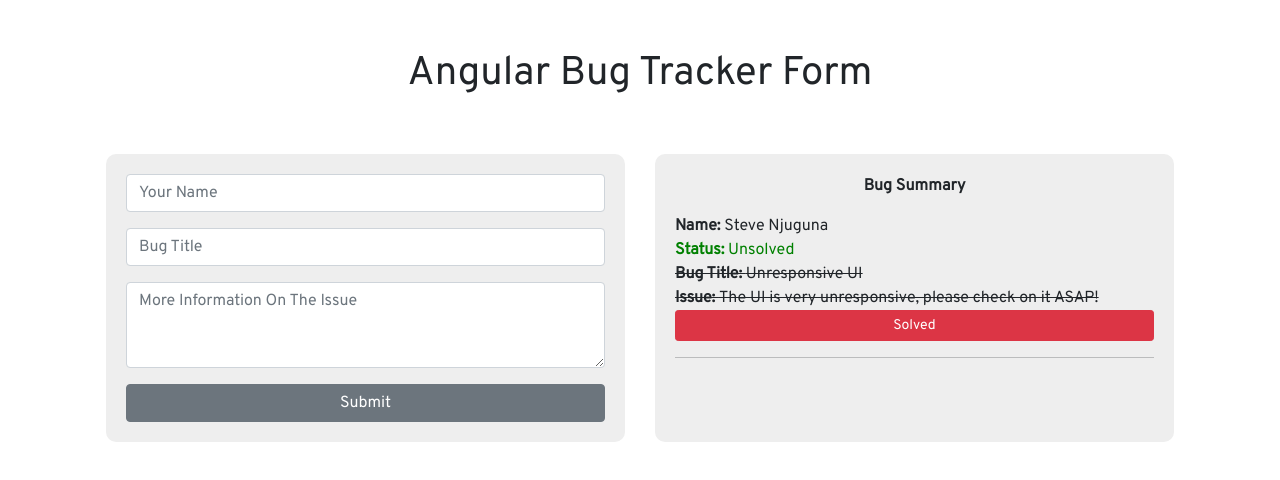
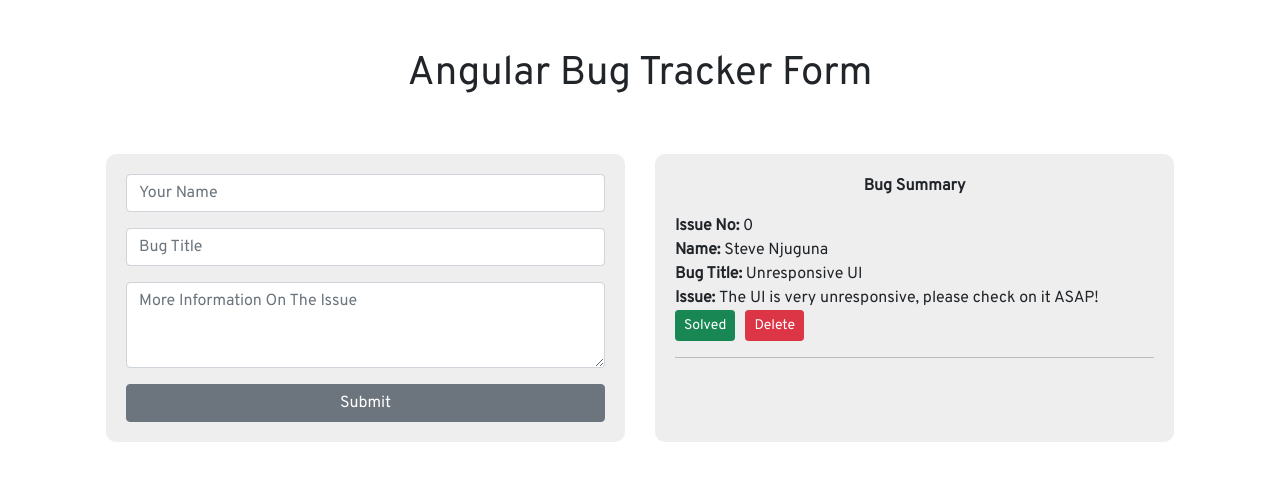
Before and after one commit to steve-njuguna-k/Bug-Tracker-Form, an Angular app: page / in a window 1280 px wide. Shown: the top 480 px of the page. Built offline with nearby package versions, Linux system fonts and the light colour scheme.

Commit message:
Modified the bahaviour of the summary

```diff
--- a/src/app/components/bug-form/bug-form.component.css
+++ b/src/app/components/bug-form/bug-form.component.css
@@ -12,11 +12,13 @@
 }
 
 .bugs .status{
-    color: #dd0000;
+    display: none;
 }
+
 
 .bugs.done .status{
     color: green;
+    display: inline;
 }
 
 .bugs.done .content{
@@ -26,3 +28,7 @@
 .bugs.done .bugTitle{
     text-decoration: line-through;
 }
+
+.btn-success{
+    margin-right: 10px;
+}
--- a/src/app/components/bug-form/bug-form.component.html
+++ b/src/app/components/bug-form/bug-form.component.html
@@ -19,13 +19,13 @@
         <div class="col column-2">
             <b><p class="text-center"> Bug Summary</p></b>
             <div *ngFor="let bugs of bugInfo; let i = index;" class="bugs {{(bugs.completed ? 'done' : '')}}">
+                <div class="id"><b>Issue No: </b>{{i}}</div>
                 <div class="name"><b>Name: </b>{{bugs.name}}</div>
                 <div class="status"><b>Status: </b>{{bugs.status}}</div>
                 <div class="bugTitle"><b>Bug Title: </b>{{bugs.bugTitle}}</div>
                 <div class="content"><b>Issue: </b>{{bugs.content}}</div>
-                <div class="d-grid gap-2">
-                    <button class="btn btn-danger btn-sm delete">Solved</button>
-                </div>
+                <button type="button" class="btn btn-success btn-sm">Solved</button>
+                <button type="button" class="btn btn-danger btn-sm delete">Delete</button>
                 <hr>
             </div>
         </div>
--- a/src/app/components/bug-form/bug-form.component.ts
+++ b/src/app/components/bug-form/bug-form.component.ts
@@ -16,12 +16,19 @@
     this.bugInfo = [
       {
         name:"Steve Njuguna",
-        status: "Unsolved",
+        status: "Solved",
         bugTitle:"Unresponsive UI",
         content:"The UI is very unresponsive, please check on it ASAP!",
-        completed:true
+        completed:false
       }
     ]
   }
 
+  toggleResolved (id:number) {
+    this.bugInfo.map((v , i) =>{
+      if (i == id) v.completed = !v.completed;
+      return v;
+    })
+  }
+
 }
```
